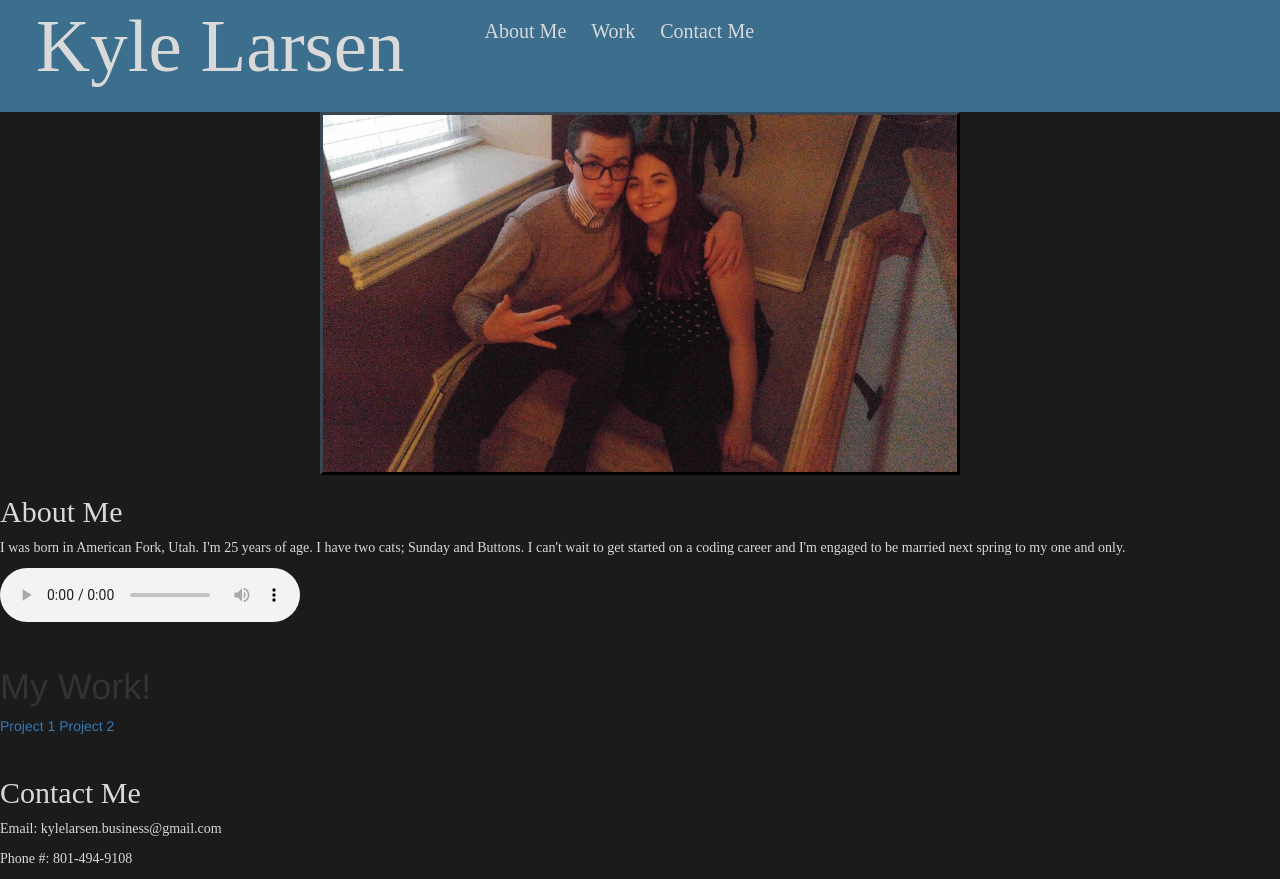
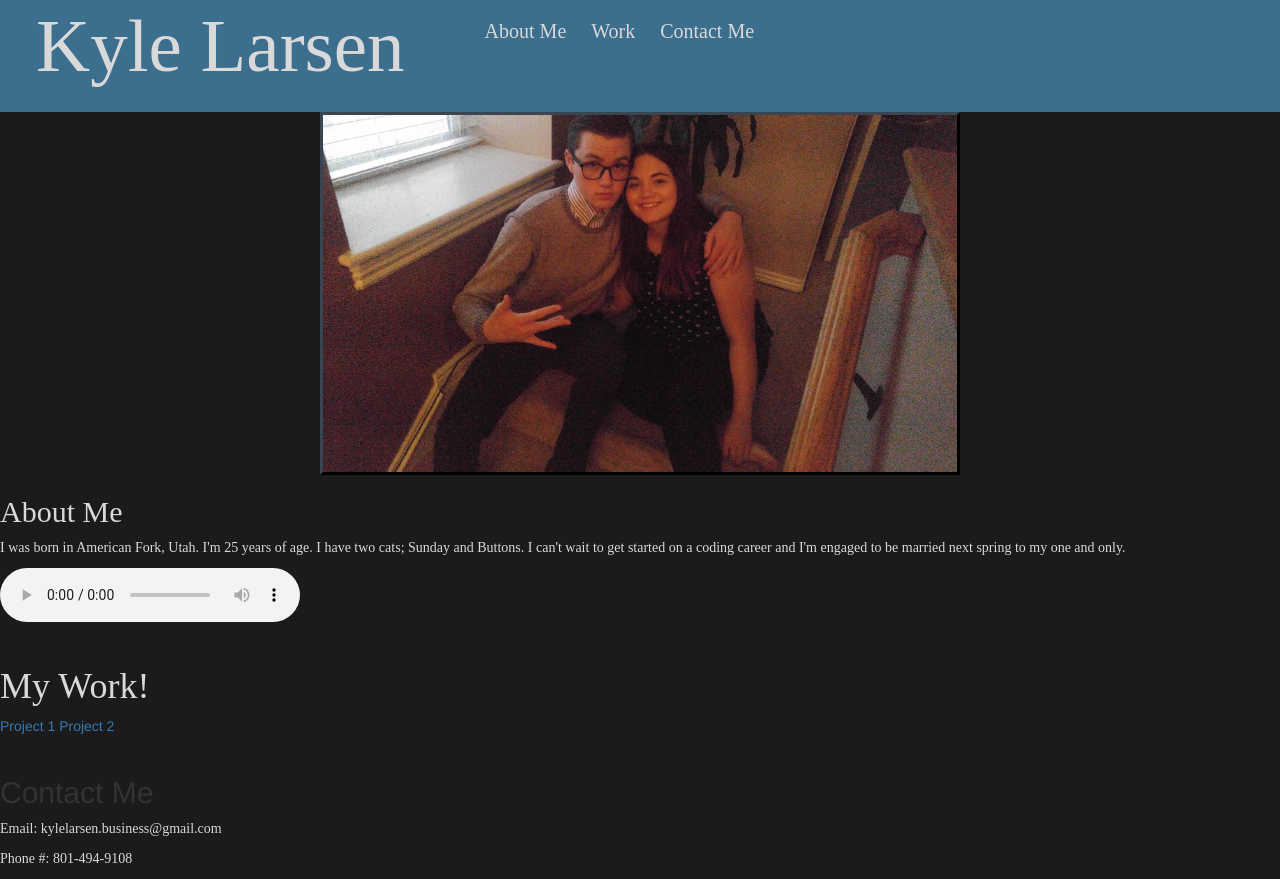
Before and after one commit to kylelarsenlarsen/Kyle_Larsen_Portfolio, a plain HTML site: page index.html in a window 1280 px wide. Drawn offline with nearby package versions, Linux system fonts and the light colour scheme.

Commit message:
nagging issues fixed.

```diff
--- a/assets/style.css
+++ b/assets/style.css
@@ -38,7 +38,7 @@ body {
     font-family: OCRB;
 }
 
-.blue-box h2 {
+.blue-box h1 {
     color:#d9d9d9;
     font-family: OCRB;
 }
```
